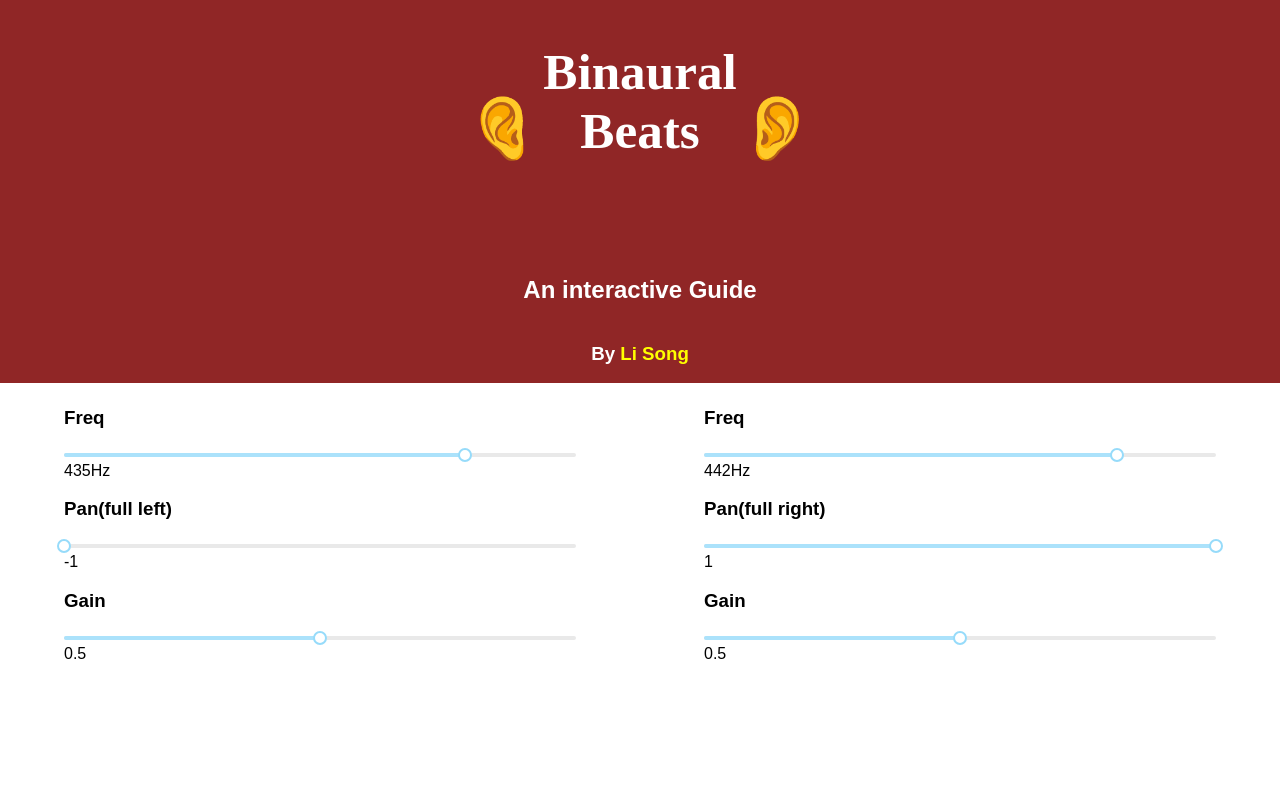
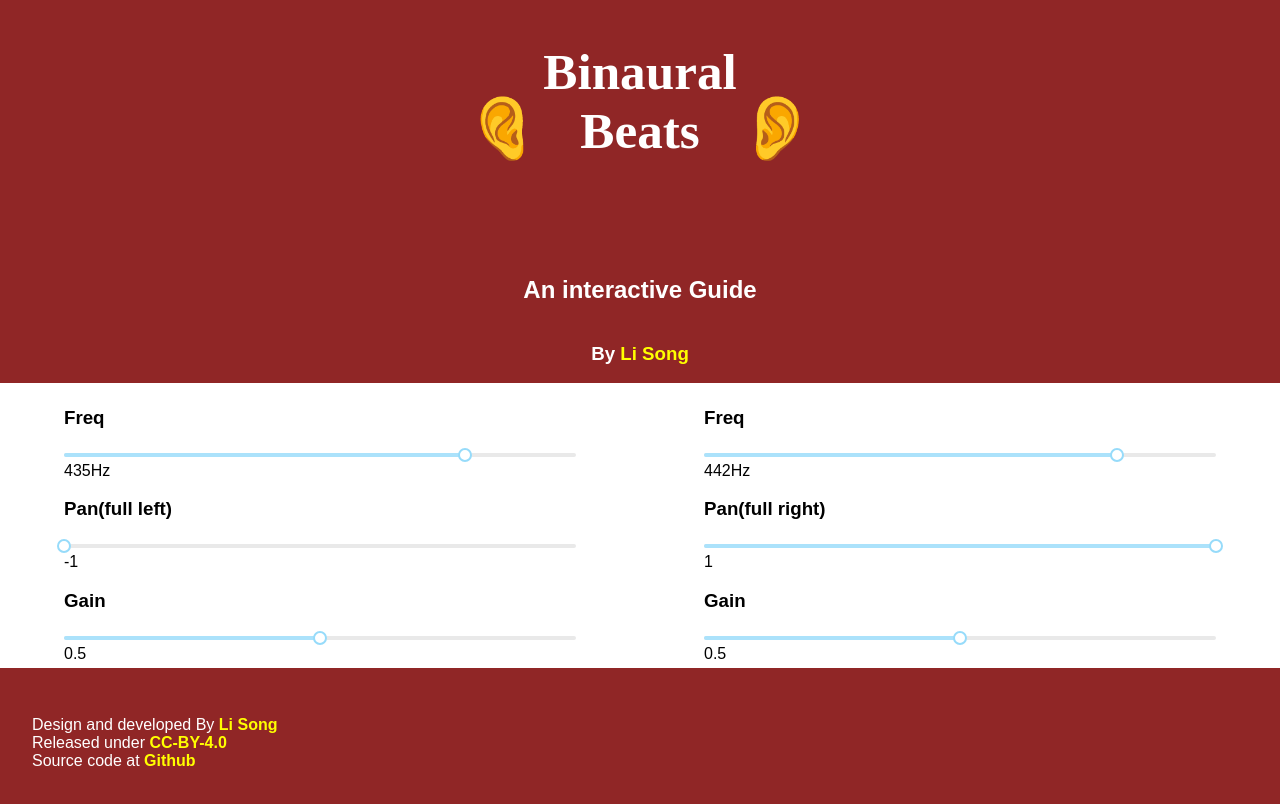
Before and after one commit to lisongx/binaural, a React (Create React App) app: page / in a window 1280 px wide. Shown: the top 804 px of the page. Built offline with nearby package versions, Linux system fonts and the light colour scheme; a web font is replaced by a local one; what stereo-panner-node would draw is missing.

Commit message:
footer setup

```diff
--- a/src/App.js
+++ b/src/App.js
@@ -3,6 +3,7 @@ import Slider from 'rc-slider'
 import AudioManager from './audio'
 
 import Header from './header'
+import Footer from './footer'
 
 import './App.css';
 import 'rc-slider/assets/index.css'
@@ -91,6 +92,7 @@ class App extends Component {
       <div className="App">
         <Header/>
         <Explorer/>
+        <Footer/>
       </div>
     );
   }
--- /dev/null
+++ b/src/footer.js
@@ -0,0 +1,32 @@
+import React from 'react'
+import styled from 'styled-components'
+
+const Link = styled.a`
+  display: inline;
+  color: yellow;
+  text-decoration: none;
+  font-weight: 800;
+`
+
+const headerBgColor = "#902626";
+
+const Footer = () => {
+  return (<section style={{
+      backgroundColor: headerBgColor,
+    }}>
+    <div style={{
+      textAlign: "left",
+      color: "white",
+      padding: "2em",
+    }}>
+      <p>
+        Design and developed By <Link href="http://notimportant.org/">Li Song</Link> <br/>
+        Released under <Link href="https://creativecommons.org/licenses/by/4.0/">CC-BY-4.0</Link> <br/>
+        Source code at <Link href="https://github.com/seansay/binaural">Github</Link>
+      </p>
+    </div>
+  </section>)
+}
+
+
+export default Footer;
--- a/src/header.js
+++ b/src/header.js
@@ -19,7 +19,6 @@ class Ear extends PureComponent {
     </div>)
   }
 }
-
 
 const headerBgColor = "#902626";
 
```
